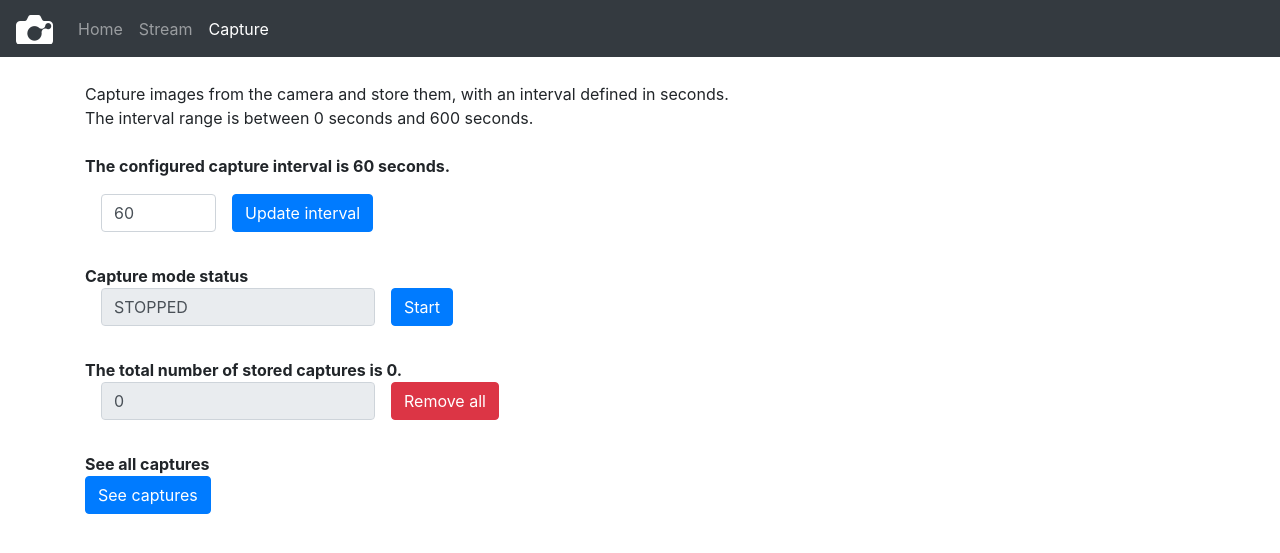
After one commit to gaberrini/raspberry-cam, a Flask app: page /camera/ui/captures/config in a window 1280 px wide. The commit adds this page. Shown: the top 553 px of the page. Run offline with Flask 2, Linux system fonts and the light colour scheme; data that the repository does not hold is empty; some libraries are stand-ins or nearby versions.

Commit message:
See paginated captures button

```diff
--- a/flask_server/picamera_server/config/config.py
+++ b/flask_server/picamera_server/config/config.py
@@ -20,6 +20,9 @@ DEFAULT_CAPTURE_INTERVAL = os.environ.get('DEFAULT_CAPTURE_INTERVAL', 60)
 MIN_CAPTURE_INTERVAL = 0
 MAX_CAPTURE_INTERVAL = 600
 
+# Endpoint settings
+ITEMS_PER_PAGE = 20
+
 
 class Config(object):
     """Base config."""
@@ -30,6 +33,7 @@ class Config(object):
     SECRET_KEY = os.environ.get('SECRET_KEY', os.urandom(16))
     SQLALCHEMY_DATABASE_URI = os.environ.get('SQLALCHEMY_DATABASE_URI', DEFAULT_SQL_LITE_DATABASE)
     SQLALCHEMY_TRACK_MODIFICATIONS = False
+    ITEMS_PER_PAGE = ITEMS_PER_PAGE
 
 
 class DevelopmentConfig(Config):
--- a/flask_server/picamera_server/templates/camera/ui/capture.html
+++ b/flask_server/picamera_server/templates/camera/ui/captures.html
@@ -6,9 +6,10 @@
         <br/>
         The interval range is between {{ data['min_interval'] }} seconds and {{ data['max_interval'] }} seconds.
         <br/>
-        {% include 'camera/ui/capture/set_capt_interval_value.html' %}
-        {% include 'camera/ui/capture/set_status_capture_mode.html' %}
-        {% include 'camera/ui/capture/remove_captures.html' %}
+        {% include 'camera/ui/captures/set_capt_interval_value.html' %}
+        {% include 'camera/ui/captures/set_status_capture_mode.html' %}
+        {% include 'camera/ui/captures/remove_captures.html' %}
+        {% include 'camera/ui/captures/see_all_captures_button.html' %}
     <p/>
 </div>
 {% endblock %}
--- /dev/null
+++ b/flask_server/picamera_server/templates/camera/ui/captures/see_all_captures_button.html
@@ -0,0 +1,4 @@
+<br>
+<strong>See all captures</strong>
+<br>
+<a href="{{ url_for('capture_mode.ui_captures_paginated') }}" class="btn btn-primary mb-2">See captures</a>
--- a/flask_server/picamera_server/views/capture_mode_view.py
+++ b/flask_server/picamera_server/views/capture_mode_view.py
@@ -1,3 +1,4 @@
+from picamera_server.models import CapturedImage
 from picamera_server.views.utils.camera.capture_controller import get_capture_controller
 from flask import Blueprint, abort, render_template, request, url_for, redirect, current_app
 from jinja2 import TemplateNotFound
@@ -9,18 +10,22 @@ FORM_CAPTURE_INTERVAL = 'capture_interval'
 FORM_STATUS = 'status'
 
 UI_CONFIG_CAPTURE_MODE = 'UI_CONFIG_CAPTURE_MODE'
+UI_CAPTURES_PAGINATED_DEFAULT = 'UI_CAPTURES_PAGINATED_DEFAULT'
+UI_CAPTURES_PAGINATED = 'UI_CAPTURES_PAGINATED'
 SET_STATUS_CAPTURE_MODE = 'SET_STATUS_CAPTURE_MODE'
 SET_CAPT_INTERVAL_VALUE = 'SET_CAPT_INTERVAL_VALUE'
 REMOVE_ALL_CAPTURES = 'REMOVE_ALL_CAPTURES'
 ENDPOINTS = {
-    UI_CONFIG_CAPTURE_MODE: '/camera/ui/captures',
+    UI_CONFIG_CAPTURE_MODE: '/camera/ui/captures/config',
+    UI_CAPTURES_PAGINATED_DEFAULT: '/camera/ui/captures/',
+    UI_CAPTURES_PAGINATED: '/camera/ui/captures/<page_number>',
     SET_CAPT_INTERVAL_VALUE: '/camera/captures/config/capture_interval',
     SET_STATUS_CAPTURE_MODE: '/camera/captures/config/set_status_capture_mode',
     REMOVE_ALL_CAPTURES: '/camera/captures/remove'
 }
 
 TEMPLATES = {
-    UI_CONFIG_CAPTURE_MODE: 'camera/ui/capture.html'
+    UI_CONFIG_CAPTURE_MODE: 'camera/ui/captures.html',
 }
 
 
@@ -139,3 +144,24 @@ def remove_all_captures():
         abort(500, 'Unexpected error')
 
     return redirect(url_for('capture_mode.ui_config_capture_mode'))
+
+
+@capture_mode.route(ENDPOINTS[UI_CAPTURES_PAGINATED_DEFAULT], methods=['GET'])
+@capture_mode.route(ENDPOINTS[UI_CAPTURES_PAGINATED], methods=['GET'])
+def ui_captures_paginated(page_number: int = 1):
+    """
+    Show the captures paginated
+
+    :param page_number:
+    :return:
+    """
+    items_per_page = current_app.config['ITEMS_PER_PAGE']
+    captures = CapturedImage.query.paginate(page_number, items_per_page, False)
+    template_data = {
+        'captures': captures.items,
+        'total_captures': captures.total,
+        'current_page': captures.page,
+        'next_page': captures.next_num,
+        'prev_page': captures.prev_num
+    }
+    return redirect(url_for('capture_mode.ui_config_capture_mode'))
--- a/flask_server/picamera_server/views/utils/camera/capture_controller.py
+++ b/flask_server/picamera_server/views/utils/camera/capture_controller.py
@@ -104,6 +104,8 @@ class CaptureController(object, metaclass=Singleton):
                 new_capture = CapturedImage(image=capture)
                 db.session.add(new_capture)
                 db.session.commit()
+                # Todo: when the thread is sleep and we start the interval again or reduce the interval, it still
+                # Todo: need to wait for this sleep to finish, this needs to be improved
                 time.sleep(self.CAPTURE_INTERVAL)
         except Exception as e:
             app.logger.exception('Exception in capture thread {}'.format(e))
```
Also changed, not shown: flask_server/picamera_server/templates/camera/ui/captures/remove_captures.html (renamed from flask_server/picamera_server/templates/camera/ui/capture/remove_captures.html), flask_server/picamera_server/templates/camera/ui/captures/set_capt_interval_value.html (renamed from flask_server/picamera_server/templates/camera/ui/capture/set_capt_interval_value.html), flask_server/picamera_server/templates/camera/ui/captures/set_status_capture_mode.html (renamed from flask_server/picamera_server/templates/camera/ui/capture/set_status_capture_mode.html), flask_server/picamera_server/templates/camera/ui/captures/ui_paginated_captures.html (added).
